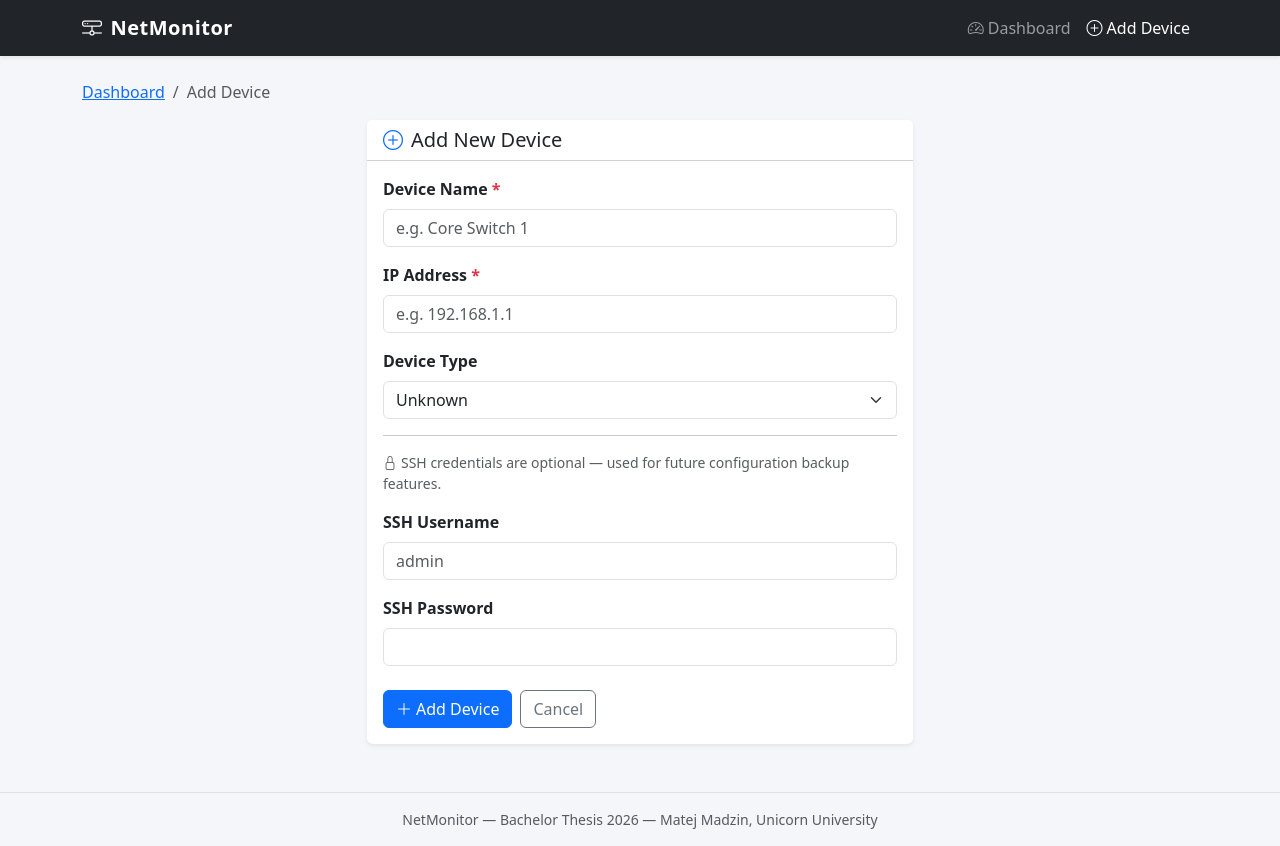
After one commit to Mattes09/netmonitor, a Flask app: page /device/add in a window 1280 px wide. The commit adds this page. Run offline with Flask 3, Linux system fonts and the light colour scheme.

Commit message:
feat: core NetMonitor app with ping nonitoring, device management and dashbaord

```diff
--- a/app.py
+++ b/app.py
@@ -1,44 +1,151 @@
-# app.py - NetMonitor Flask Application
-# This is the entry point of the web application
+from flask import Flask, flash, redirect, render_template, request, url_for
 
-from flask import Flask, render_template
+from config import SECRET_KEY
+from models import get_db, init_db, seed_devices
+from monitor import ping_host, start_monitor
 
-# Create the Flask app instance
-# __name__ tellse Flask where to find templates and static files
 app = Flask(__name__)
+app.secret_key = SECRET_KEY
 
-#This is a "route" - it tells Falsk what to do when someone visits a URL
 
-@app.route("/")
+# ---------------------------------------------------------------------------
+# Dashboard
+# ---------------------------------------------------------------------------
+
+@app.route('/')
 def dashboard():
-	"""Main dashboard page - shows all network devices and their status."""
-	devices = [
-	{
-	"id": 1,
-	"name": "Cisco Sandbox Router",
-	"ip_address": "sandbox-iosxe-latest-1.cisco.com",
-	"device_type": "cisco_ios",
-	"status": "unknown",
-	"last_checked": "Not Yet checked"
-	},
+    conn = get_db()
+    devices = conn.execute('''
+        SELECT d.*,
+               ph.status,
+               ph.response_time,
+               ph.checked_at AS last_checked
+        FROM devices d
+        LEFT JOIN ping_history ph ON ph.id = (
+            SELECT id FROM ping_history
+            WHERE device_id = d.id
+            ORDER BY checked_at DESC
+            LIMIT 1
+        )
+        ORDER BY d.name
+    ''').fetchall()
+    conn.close()
+    return render_template('dashboard.html', devices=devices)
 
-	{"id": 2,
-	"name": "Google DNS",
-	"ip_address": "8.8.8.8",
- 	"device_type": "other",
-	"status": "unknown",
-	"last_checked": "Not yet checked"
-	},
 
-	{"id": 3,
-	"name": "Cloudflare DNS",
-	"ip_address": "1.1.1.1",
-	"device_type": "other",
-	"status": "unknown",
-	"last_checked": "Not yet checked"
-	}
-		]
-	return render_template("dashboard.html", devices=devices)
+# ---------------------------------------------------------------------------
+# Device detail
+# ---------------------------------------------------------------------------
 
-if __name__ == "__main__":
-	app.run(debug=True)
+@app.route('/device/<int:device_id>')
+def device_detail(device_id):
+    conn = get_db()
+    device = conn.execute('SELECT * FROM devices WHERE id = ?', (device_id,)).fetchone()
+    if not device:
+        conn.close()
+        flash('Device not found.', 'danger')
+        return redirect(url_for('dashboard'))
+
+    history = conn.execute('''
+        SELECT * FROM ping_history
+        WHERE device_id = ?
+        ORDER BY checked_at DESC
+        LIMIT 100
+    ''', (device_id,)).fetchall()
+
+    uptime = None
+    if history:
+        online_count = sum(1 for r in history if r['status'] == 'online')
+        uptime = round(online_count / len(history) * 100, 1)
+
+    conn.close()
+    return render_template('device_detail.html', device=device, history=history, uptime=uptime)
+
+
+# ---------------------------------------------------------------------------
+# Add device
+# ---------------------------------------------------------------------------
+
+@app.route('/device/add', methods=['GET', 'POST'])
+def add_device():
+    if request.method == 'POST':
+        name         = request.form.get('name', '').strip()
+        ip_address   = request.form.get('ip_address', '').strip()
+        device_type  = request.form.get('device_type', 'Unknown').strip() or 'Unknown'
+        ssh_username = request.form.get('ssh_username', '').strip() or None
+        ssh_password = request.form.get('ssh_password', '').strip() or None
+
+        if not name or not ip_address:
+            flash('Device name and IP address are required.', 'danger')
+            return render_template('add_device.html')
+
+        conn = get_db()
+        try:
+            conn.execute(
+                'INSERT INTO devices (name, ip_address, device_type, ssh_username, ssh_password) '
+                'VALUES (?, ?, ?, ?, ?)',
+                (name, ip_address, device_type, ssh_username, ssh_password),
+            )
+            conn.commit()
+            flash(f'Device "{name}" added successfully.', 'success')
+            return redirect(url_for('dashboard'))
+        except Exception:
+            flash('Could not add device — IP address may already exist.', 'danger')
+            return render_template('add_device.html')
+        finally:
+            conn.close()
+
+    return render_template('add_device.html')
+
+
+# ---------------------------------------------------------------------------
+# Delete device
+# ---------------------------------------------------------------------------
+
+@app.route('/device/<int:device_id>/delete', methods=['POST'])
+def delete_device(device_id):
+    conn = get_db()
+    device = conn.execute('SELECT name FROM devices WHERE id = ?', (device_id,)).fetchone()
+    if device:
+        conn.execute('DELETE FROM devices WHERE id = ?', (device_id,))
+        conn.commit()
+        flash(f'Device "{device["name"]}" removed.', 'success')
+    conn.close()
+    return redirect(url_for('dashboard'))
+
+
+# ---------------------------------------------------------------------------
+# Manual ping check
+# ---------------------------------------------------------------------------
+
+@app.route('/device/<int:device_id>/check', methods=['POST'])
+def check_device(device_id):
+    conn = get_db()
+    device = conn.execute('SELECT * FROM devices WHERE id = ?', (device_id,)).fetchone()
+    conn.close()
+
+    if device:
+        status, response_time = ping_host(device['ip_address'])
+        conn = get_db()
+        conn.execute(
+            'INSERT INTO ping_history (device_id, status, response_time) VALUES (?, ?, ?)',
+            (device_id, status, response_time),
+        )
+        conn.commit()
+        conn.close()
+        level = 'success' if status == 'online' else 'warning'
+        rt_str = f' — {response_time} ms' if response_time is not None else ''
+        flash(f'{device["name"]} is <strong>{status}</strong>{rt_str}', level)
+
+    return redirect(request.referrer or url_for('dashboard'))
+
+
+# ---------------------------------------------------------------------------
+# Startup
+# ---------------------------------------------------------------------------
+
+if __name__ == '__main__':
+    init_db()
+    seed_devices()
+    start_monitor()
+    app.run(debug=True, use_reloader=False)
--- a/requirements.txt
+++ b/requirements.txt
@@ -1,4 +1,4 @@
 # NetMonitor - Python Dependencies
 # Install with: pip install -r requirements.txt
 
-Flask ==3.1.0
+Flask==3.1.0
--- /dev/null
+++ b/templates/add_device.html
@@ -0,0 +1,77 @@
+{% extends "base.html" %}
+{% block title %}Add Device{% endblock %}
+
+{% block content %}
+<nav aria-label="breadcrumb" class="mb-3">
+  <ol class="breadcrumb">
+    <li class="breadcrumb-item"><a href="/">Dashboard</a></li>
+    <li class="breadcrumb-item active">Add Device</li>
+  </ol>
+</nav>
+
+<div class="row justify-content-center">
+  <div class="col-lg-6">
+    <div class="card shadow-sm">
+      <div class="card-header bg-white">
+        <h5 class="mb-0"><i class="bi bi-plus-circle me-2 text-primary"></i>Add New Device</h5>
+      </div>
+      <div class="card-body">
+        <form method="post" action="/device/add" novalidate>
+
+          <div class="mb-3">
+            <label for="name" class="form-label fw-semibold">Device Name <span class="text-danger">*</span></label>
+            <input type="text" class="form-control" id="name" name="name"
+                   placeholder="e.g. Core Switch 1" required>
+          </div>
+
+          <div class="mb-3">
+            <label for="ip_address" class="form-label fw-semibold">IP Address <span class="text-danger">*</span></label>
+            <input type="text" class="form-control" id="ip_address" name="ip_address"
+                   placeholder="e.g. 192.168.1.1" required>
+          </div>
+
+          <div class="mb-3">
+            <label for="device_type" class="form-label fw-semibold">Device Type</label>
+            <select class="form-select" id="device_type" name="device_type">
+              <option value="Unknown">Unknown</option>
+              <option value="Router">Router</option>
+              <option value="Switch">Switch</option>
+              <option value="Firewall">Firewall</option>
+              <option value="Server">Server</option>
+              <option value="Virtual Machine">Virtual Machine</option>
+              <option value="DNS Server">DNS Server</option>
+              <option value="Access Point">Access Point</option>
+              <option value="Other">Other</option>
+            </select>
+          </div>
+
+          <hr class="my-3">
+          <p class="text-muted small mb-3">
+            <i class="bi bi-lock me-1"></i>SSH credentials are optional — used for future configuration backup features.
+          </p>
+
+          <div class="mb-3">
+            <label for="ssh_username" class="form-label fw-semibold">SSH Username</label>
+            <input type="text" class="form-control" id="ssh_username" name="ssh_username"
+                   placeholder="admin" autocomplete="off">
+          </div>
+
+          <div class="mb-4">
+            <label for="ssh_password" class="form-label fw-semibold">SSH Password</label>
+            <input type="password" class="form-control" id="ssh_password" name="ssh_password"
+                   autocomplete="new-password">
+          </div>
+
+          <div class="d-flex gap-2">
+            <button type="submit" class="btn btn-primary">
+              <i class="bi bi-plus-lg me-1"></i>Add Device
+            </button>
+            <a href="/" class="btn btn-outline-secondary">Cancel</a>
+          </div>
+
+        </form>
+      </div>
+    </div>
+  </div>
+</div>
+{% endblock %}
--- a/templates/base.html
+++ b/templates/base.html
@@ -1,31 +1,59 @@
 <!doctype html>
 <html lang="en">
 <head>
-    <meta charset="UTF-8" />
-    <meta name="viewport" content="width=device-width, initial-scale=1.0" />
-    <title>NetMonitor - {% block title %}Dashboard{% endblock %}</title>
-    <link
-      href="https://cdn.jsdelivr.net/npm/bootstrap@5.3.3/dist/css/bootstrap.min.css"
-      rel="stylesheet"
-    />
-    <link
-      href="https://cdn.jsdelivr.net/npm/bootstrap-icons@1.11.3/font/bootstrap-icons.min.css"
-      rel="stylesheet"
-    />
+  <meta charset="UTF-8">
+  <meta name="viewport" content="width=device-width, initial-scale=1.0">
+  <title>NetMonitor — {% block title %}Dashboard{% endblock %}</title>
+  <link href="https://cdn.jsdelivr.net/npm/bootstrap@5.3.3/dist/css/bootstrap.min.css" rel="stylesheet">
+  <link href="https://cdn.jsdelivr.net/npm/bootstrap-icons@1.11.3/font/bootstrap-icons.min.css" rel="stylesheet">
+  <style>
+    body { background-color: #f4f6f9; }
+    .navbar-brand { font-weight: 700; letter-spacing: .5px; }
+    .status-dot { width: 10px; height: 10px; border-radius: 50%; display: inline-block; }
+    .table td, .table th { vertical-align: middle; }
+    .card { border: none; }
+    .ping-badge { min-width: 80px; }
+  </style>
 </head>
-  <body class="bg-light">
-    <nav class="navbar navbar-expand-lg navbar-dark bg-dark">
+<body>
+
+<nav class="navbar navbar-expand-lg navbar-dark bg-dark shadow-sm">
   <div class="container">
     <a class="navbar-brand" href="/">
-          <i class="bi bi-hdd-network"></i> NetMonitor
+      <i class="bi bi-hdd-network me-2"></i>NetMonitor
     </a>
-        <div class="navbar-nav">
-          <a class="nav-link active" href="/">Dashboard</a>
+    <div class="navbar-nav ms-auto">
+      <a class="nav-link {% if request.endpoint == 'dashboard' %}active{% endif %}" href="/">
+        <i class="bi bi-speedometer2 me-1"></i>Dashboard
+      </a>
+      <a class="nav-link {% if request.endpoint == 'add_device' %}active{% endif %}" href="/device/add">
+        <i class="bi bi-plus-circle me-1"></i>Add Device
+      </a>
     </div>
   </div>
 </nav>
 
-    <div class="container mt-4">{% block content %} {% endblock %}</div>
+<div class="container mt-4 mb-5">
+
+  {% with messages = get_flashed_messages(with_categories=true) %}
+    {% if messages %}
+      {% for category, message in messages %}
+        <div class="alert alert-{{ category }} alert-dismissible fade show" role="alert">
+          {{ message | safe }}
+          <button type="button" class="btn-close" data-bs-dismiss="alert"></button>
+        </div>
+      {% endfor %}
+    {% endif %}
+  {% endwith %}
+
+  {% block content %}{% endblock %}
+
+</div>
+
+<footer class="text-center text-muted py-3 border-top small">
+  NetMonitor &mdash; Bachelor Thesis 2026 &mdash; Matej Madzin, Unicorn University
+</footer>
+
 <script src="https://cdn.jsdelivr.net/npm/bootstrap@5.3.3/dist/js/bootstrap.bundle.min.js"></script>
 </body>
 </html>
```
Also changed, not shown: config.py (added, +7 -0 lines), models.py (added, +58 -0 lines), monitor.py (added, +73 -0 lines), templates/dashboard.html (+93 -23 lines), templates/device_detail.html (added, +146 -0 lines). Lines whose indentation alone changed are shown as unchanged.
